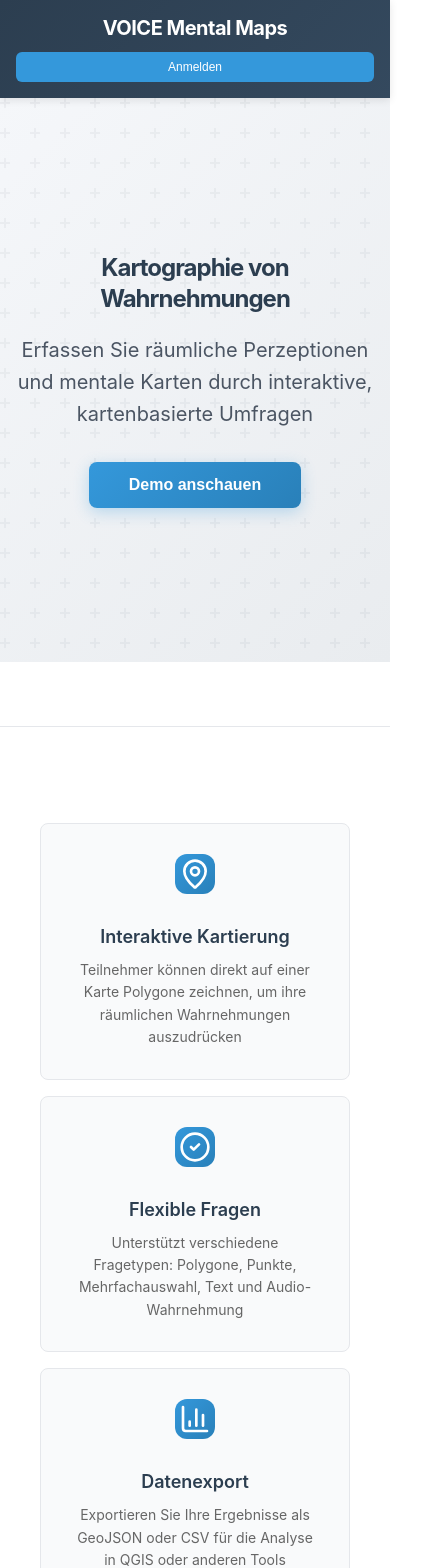
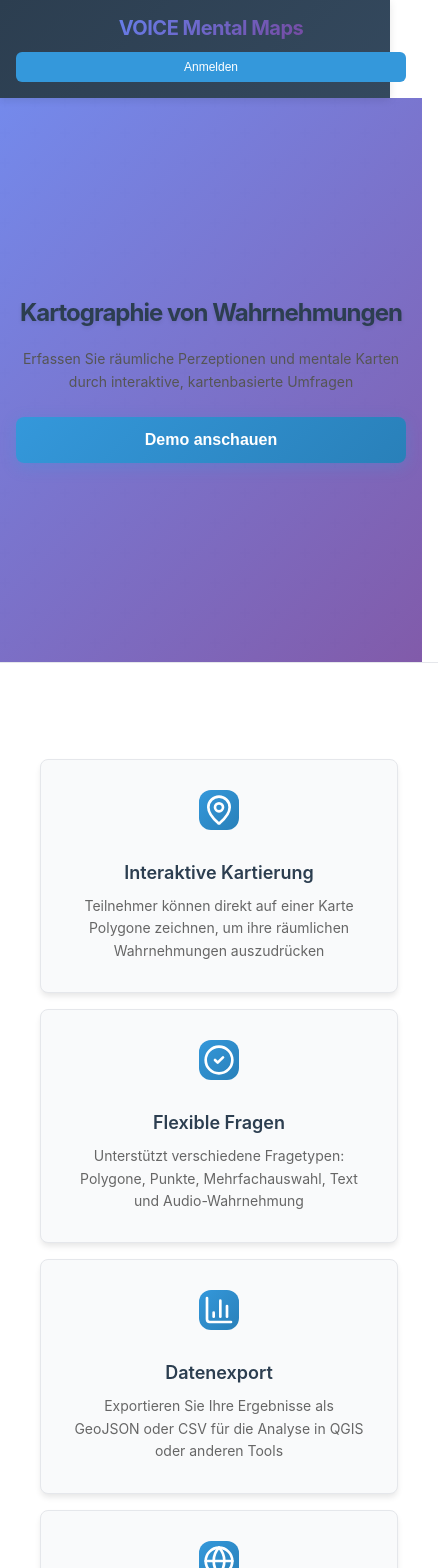
Before and after one commit to oppenpsy-rub/mental-maps, a React (Create React App) app in the folder client/: page / in a window 390 px wide. Shown: the top 1568 px of the page, 438 px wide, since content can reach past the window. Built offline with nearby package versions, Linux system fonts and the light colour scheme.

Commit message:
fix: Full-width backgrounds for hero and CTA sections on landing page

```diff
--- a/client/src/index.css
+++ b/client/src/index.css
@@ -124,13 +124,69 @@ code {
   background-color: #f8fafc;
 }
 
+/* Landing Page Header */
 .landing-header {
   background-color: white;
-  padding: 1.5rem 2rem;
+  padding: 1rem 2rem;
   box-shadow: 0 1px 3px 0 rgba(0, 0, 0, 0.1);
+  position: sticky;
+  top: 0;
+  z-index: 100;
+}
+
+.landing-header-content {
+  max-width: 1400px;
+  margin: 0 auto;
   display: flex;
   justify-content: space-between;
   align-items: center;
+  gap: 2rem;
+}
+
+.landing-logo h1 {
+  font-size: 1.5rem;
+  font-weight: 700;
+  color: #2c3e50;
+  margin: 0;
+  background: linear-gradient(135deg, #667eea 0%, #764ba2 100%);
+  -webkit-background-clip: text;
+  -webkit-text-fill-color: transparent;
+  background-clip: text;
+}
+
+.landing-nav {
+  display: flex;
+  gap: 1rem;
+  align-items: center;
+}
+
+.landing-nav-btn {
+  padding: 10px 20px;
+  font-size: 14px;
+  font-weight: 500;
+  border: 2px solid #e5e7eb;
+  background: white;
+  color: #374151;
+  border-radius: 6px;
+  cursor: pointer;
+  transition: all 0.3s ease;
+}
+
+.landing-nav-btn:hover {
+  border-color: #667eea;
+  color: #667eea;
+  transform: translateY(-1px);
+}
+
+.landing-nav-btn.primary {
+  background: linear-gradient(135deg, #667eea 0%, #764ba2 100%);
+  color: white;
+  border: none;
+}
+
+.landing-nav-btn.primary:hover {
+  box-shadow: 0 4px 12px rgba(102, 126, 234, 0.4);
+  transform: translateY(-1px);
 }
 
 .landing-title {
@@ -148,22 +204,189 @@ code {
   width: 100%;
 }
 
+/* Landing Hero Section - Full Width Background */
 .landing-hero {
+  position: relative;
+  width: 100%;
+  padding: 100px 20px;
+  background: linear-gradient(135deg, #667eea 0%, #764ba2 100%);
+  margin: 0;
+  overflow: hidden;
+}
+
+.landing-hero-background {
+  position: absolute;
+  top: 0;
+  left: 0;
+  width: 100%;
+  height: 100%;
+  background: linear-gradient(135deg, rgba(102, 126, 234, 0.9) 0%, rgba(118, 75, 162, 0.9) 100%);
+  z-index: 0;
+}
+
+.landing-hero-content {
+  position: relative;
+  z-index: 1;
+  max-width: 1200px;
+  margin: 0 auto;
   text-align: center;
-  margin-bottom: 4rem;
-}
-
-.landing-hero h1 {
+}
+
+.landing-hero-title {
   font-size: 3rem;
-  color: #111827;
+  font-weight: 800;
+  color: white;
   margin-bottom: 1.5rem;
-}
-
-.landing-hero p {
+  text-shadow: 0 2px 4px rgba(0, 0, 0, 0.1);
+}
+
+.landing-hero-subtitle {
   font-size: 1.25rem;
-  color: #4b5563;
+  color: rgba(255, 255, 255, 0.95);
   max-width: 42rem;
   margin: 0 auto 2rem;
+  line-height: 1.6;
+}
+
+.landing-cta-button {
+  padding: 14px 32px;
+  font-size: 16px;
+  font-weight: 600;
+  color: #667eea;
+  background: white;
+  border: none;
+  border-radius: 8px;
+  cursor: pointer;
+  transition: all 0.3s ease;
+  box-shadow: 0 4px 12px rgba(0, 0, 0, 0.15);
+}
+
+.landing-cta-button:hover {
+  transform: translateY(-2px);
+  box-shadow: 0 6px 20px rgba(0, 0, 0, 0.2);
+}
+
+/* Landing Features Section */
+.landing-features {
+  width: 100%;
+  padding: 80px 20px;
+  background: #f8fafc;
+}
+
+.landing-features-container {
+  max-width: 1200px;
+  margin: 0 auto;
+  display: grid;
+  grid-template-columns: repeat(auto-fit, minmax(300px, 1fr));
+  gap: 2rem;
+}
+
+.landing-feature {
+  background: white;
+  padding: 2rem;
+  border-radius: 0.5rem;
+  box-shadow: 0 4px 6px -1px rgba(0, 0, 0, 0.1);
+  text-align: center;
+  transition: transform 0.3s ease;
+}
+
+.landing-feature:hover {
+  transform: translateY(-4px);
+  box-shadow: 0 8px 16px -1px rgba(0, 0, 0, 0.15);
+}
+
+.landing-feature-icon {
+  width: 60px;
+  height: 60px;
+  background: linear-gradient(135deg, #667eea 0%, #764ba2 100%);
+  color: white;
+  border-radius: 50%;
+  display: flex;
+  align-items: center;
+  justify-content: center;
+  margin: 0 auto 1.5rem;
+}
+
+.landing-feature h3 {
+  font-size: 1.25rem;
+  font-weight: 600;
+  color: #111827;
+  margin-bottom: 0.75rem;
+}
+
+.landing-feature p {
+  color: #6b7280;
+  line-height: 1.5;
+  margin: 0;
+}
+
+/* Landing CTA Section - Full Width Background */
+.landing-cta-section {
+  position: relative;
+  width: 100%;
+  padding: 100px 20px;
+  background: linear-gradient(135deg, #1e293b 0%, #334155 100%);
+  margin: 0;
+}
+
+.landing-cta-content {
+  position: relative;
+  z-index: 1;
+  max-width: 800px;
+  margin: 0 auto;
+  text-align: center;
+}
+
+.landing-cta-content h2 {
+  font-size: 2.5rem;
+  font-weight: 700;
+  color: white;
+  margin-bottom: 1rem;
+}
+
+.landing-cta-content p {
+  font-size: 1.125rem;
+  color: rgba(255, 255, 255, 0.9);
+  margin-bottom: 2.5rem;
+}
+
+.landing-cta-buttons {
+  display: flex;
+  gap: 1rem;
+  justify-content: center;
+  flex-wrap: wrap;
+}
+
+.landing-button {
+  padding: 14px 32px;
+  font-size: 16px;
+  font-weight: 600;
+  border: none;
+  border-radius: 8px;
+  cursor: pointer;
+  transition: all 0.3s ease;
+}
+
+.landing-button.primary {
+  background: linear-gradient(135deg, #667eea 0%, #764ba2 100%);
+  color: white;
+  box-shadow: 0 4px 12px rgba(102, 126, 234, 0.4);
+}
+
+.landing-button.primary:hover {
+  transform: translateY(-2px);
+  box-shadow: 0 6px 20px rgba(102, 126, 234, 0.5);
+}
+
+.landing-button.secondary {
+  background: white;
+  color: #1e293b;
+  box-shadow: 0 4px 12px rgba(0, 0, 0, 0.1);
+}
+
+.landing-button.secondary:hover {
+  transform: translateY(-2px);
+  box-shadow: 0 6px 20px rgba(0, 0, 0, 0.15);
 }
 
 .landing-grid {
@@ -3033,6 +3256,83 @@ code {
   .export-title {
     font-size: 20px;
   }
+
+  /* Landing Page Responsive */
+  .landing-header {
+    padding: 0.75rem 1rem;
+  }
+
+  .landing-header-content {
+    flex-direction: column;
+    gap: 1rem;
+    align-items: flex-start;
+  }
+
+  .landing-logo h1 {
+    font-size: 1.25rem;
+  }
+
+  .landing-nav {
+    width: 100%;
+    flex-direction: column;
+    gap: 0.5rem;
+  }
+
+  .landing-nav-btn {
+    width: 100%;
+    text-align: center;
+  }
+
+  .landing-hero {
+    padding: 60px 16px;
+  }
+
+  .landing-hero-title {
+    font-size: 1.75rem;
+  }
+
+  .landing-hero-subtitle {
+    font-size: 1rem;
+  }
+
+  .landing-cta-button {
+    width: 100%;
+    padding: 12px 24px;
+  }
+
+  .landing-features {
+    padding: 40px 16px;
+  }
+
+  .landing-features-container {
+    grid-template-columns: 1fr;
+    gap: 1.5rem;
+  }
+
+  .landing-feature {
+    padding: 1.5rem;
+  }
+
+  .landing-cta-section {
+    padding: 60px 16px;
+  }
+
+  .landing-cta-content h2 {
+    font-size: 1.75rem;
+  }
+
+  .landing-cta-content p {
+    font-size: 1rem;
+  }
+
+  .landing-cta-buttons {
+    flex-direction: column;
+    width: 100%;
+  }
+
+  .landing-button {
+    width: 100%;
+  }
 }
 
 /* Small Screens (481px - 640px) */
@@ -3077,6 +3377,44 @@ code {
 
   .public-survey .likert-option {
     flex: 0 1 calc(33.333% - 8px);
+  }
+
+  /* Landing Page Responsive */
+  .landing-header-content {
+    flex-direction: row;
+    align-items: center;
+  }
+
+  .landing-nav {
+    flex-direction: row;
+  }
+
+  .landing-hero {
+    padding: 80px 20px;
+  }
+
+  .landing-hero-title {
+    font-size: 2.25rem;
+  }
+
+  .landing-hero-subtitle {
+    font-size: 1.125rem;
+  }
+
+  .landing-cta-button {
+    width: auto;
+  }
+
+  .landing-features-container {
+    grid-template-columns: repeat(2, 1fr);
+  }
+
+  .landing-cta-buttons {
+    flex-direction: row;
+  }
+
+  .landing-button {
+    width: auto;
   }
 }
 
@@ -3113,6 +3451,27 @@ code {
   .public-survey .likert-option {
     flex: 0 1 calc(25% - 9px);
   }
+
+  /* Landing Page Responsive */
+  .landing-hero {
+    padding: 90px 20px;
+  }
+
+  .landing-hero-title {
+    font-size: 2.5rem;
+  }
+
+  .landing-features-container {
+    grid-template-columns: repeat(2, 1fr);
+  }
+
+  .landing-cta-section {
+    padding: 80px 20px;
+  }
+
+  .landing-cta-content h2 {
+    font-size: 2rem;
+  }
 }
 
 /* Large Screens (769px - 1024px) */
@@ -3146,7 +3505,12 @@ code {
   }
 
   .landing-logo h1 {
-    font-size: 24px;
+    font-size: 1.5rem;
+  }
+
+  /* Landing Page Responsive */
+  .landing-features-container {
+    grid-template-columns: repeat(3, 1fr);
   }
 }
 
@@ -3177,6 +3541,11 @@ code {
 
   .grid-sidebar-right {
     grid-template-columns: 1fr 300px;
+  }
+
+  /* Landing Page Responsive */
+  .landing-features-container {
+    grid-template-columns: repeat(3, 1fr);
   }
 }
 
```
